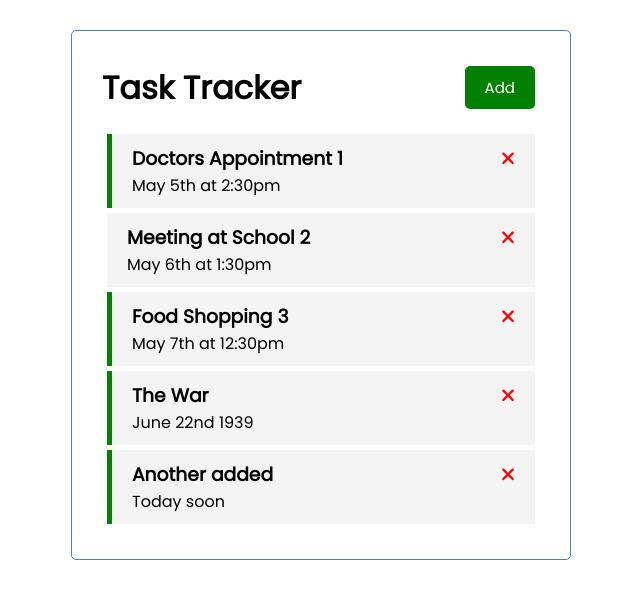
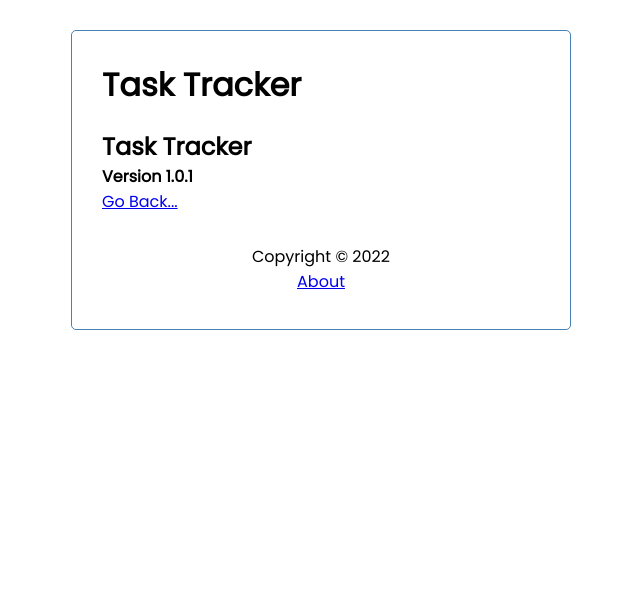
Before and after one commit to paulthomas2107/angular-crash, an Angular app: page /about in a window 1280 px wide. Shown: the top 598 px of the page, without its empty margins (319-959 px from the left). Built offline with nearby package versions, Linux system fonts and the light colour scheme; data requests are answered from the project's data file.

Commit message:
More....

```diff
--- a/db.json
+++ b/db.json
@@ -23,12 +23,6 @@
       "day": "June 22nd 1939",
       "reminder": true,
       "id": 4
-    },
-    {
-      "text": "Another added",
-      "day": "Today soon",
-      "reminder": true,
-      "id": 5
     }
   ]
 }
--- a/src/app/app.component.html
+++ b/src/app/app.component.html
@@ -1,4 +1,5 @@
 <div class="container">
   <app-header></app-header>
-  <app-tasks></app-tasks>
+  <router-outlet></router-outlet>
+  <app-footer></app-footer>
 </div>
--- a/src/app/app.module.ts
+++ b/src/app/app.module.ts
@@ -9,6 +9,20 @@
 import { HttpClientModule } from '@angular/common/http';
 import { FormsModule } from '@angular/forms';
 import { AddTaskComponent } from './components/add-task/add-task.component';
+import { RouterModule, Routes } from '@angular/router';
+import { AboutComponent } from './components/about/about.component';
+import { FooterComponent } from './components/footer/footer.component';
+
+const appRoutes: Routes = [
+  {
+    path: '',
+    component: TasksComponent,
+  },
+  {
+    path: 'about',
+    component: AboutComponent,
+  },
+];
 
 @NgModule({
   declarations: [
@@ -17,15 +31,18 @@
     ButtonComponent,
     TasksComponent,
     TaskItemComponent,
-    AddTaskComponent
+    AddTaskComponent,
+    AboutComponent,
+    FooterComponent,
   ],
   imports: [
     BrowserModule,
     FontAwesomeModule,
     HttpClientModule,
-    FormsModule
+    FormsModule,
+    RouterModule.forRoot(appRoutes, { enableTracing: true }),
   ],
   providers: [],
-  bootstrap: [AppComponent]
+  bootstrap: [AppComponent],
 })
-export class AppModule { }
+export class AppModule {}
--- /dev/null
+++ b/src/app/components/about/about.component.html
@@ -0,0 +1,5 @@
+<div>
+   <h2>Task Tracker</h2>
+   <h4>Version 1.0.1</h4>
+   <a routerLink="/" >Go Back...</a>
+</div>
--- /dev/null
+++ b/src/app/components/about/about.component.ts
@@ -0,0 +1,15 @@
+import { Component, OnInit } from '@angular/core';
+
+@Component({
+  selector: 'app-about',
+  templateUrl: './about.component.html',
+  styleUrls: ['./about.component.css']
+})
+export class AboutComponent implements OnInit {
+
+  constructor() { }
+
+  ngOnInit(): void {
+  }
+
+}
--- /dev/null
+++ b/src/app/components/footer/footer.component.css
@@ -0,0 +1,4 @@
+footer {
+    margin-top: 30px;
+    text-align: center;
+  }
--- /dev/null
+++ b/src/app/components/footer/footer.component.html
@@ -0,0 +1,4 @@
+<footer>
+    <p>Copyright &copy; 2022</p>
+    <a routerLink="/about">About</a>
+</footer>
--- /dev/null
+++ b/src/app/components/footer/footer.component.ts
@@ -0,0 +1,15 @@
+import { Component, OnInit } from '@angular/core';
+
+@Component({
+  selector: 'app-footer',
+  templateUrl: './footer.component.html',
+  styleUrls: ['./footer.component.css']
+})
+export class FooterComponent implements OnInit {
+
+  constructor() { }
+
+  ngOnInit(): void {
+  }
+
+}
--- a/src/app/components/header/header.component.html
+++ b/src/app/components/header/header.component.html
@@ -1,6 +1,6 @@
 <header>
   <h1>{{ title }}</h1>
-  <app-button
+  <app-button *ngIf="hasRoute('/')"
     color="{{ showAddTask ? 'red' : 'green' }}"
     text="{{ showAddTask ? 'Close' : 'Add' }}"
     (btnClick)="toggleAddTask()"
--- a/src/app/components/header/header.component.ts
+++ b/src/app/components/header/header.component.ts
@@ -1,6 +1,7 @@
 import { Component, OnInit } from '@angular/core';
 import { UiService } from '../../services/ui.service';
 import { Subscription } from 'rxjs';
+import { Router } from '@angular/router';
 
 @Component({
   selector: 'app-header',
@@ -12,7 +13,7 @@
   showAddTask!: boolean;
   subscription!: Subscription;
 
-  constructor(private uiService: UiService) {
+  constructor(private uiService: UiService, private router: Router) {
     this.subscription = this.uiService
       .onToggle()
       .subscribe((value) => (this.showAddTask = value));
@@ -23,4 +24,8 @@
   toggleAddTask() {
     this.uiService.toggleAddTask();
   }
+
+  hasRoute(route: string) {
+    return this.router.url === route;
+  }
 }
```
Also changed, not shown: src/app/components/about/about.component.css (added), 2 other files (tests, documents, lock files or other folders).
